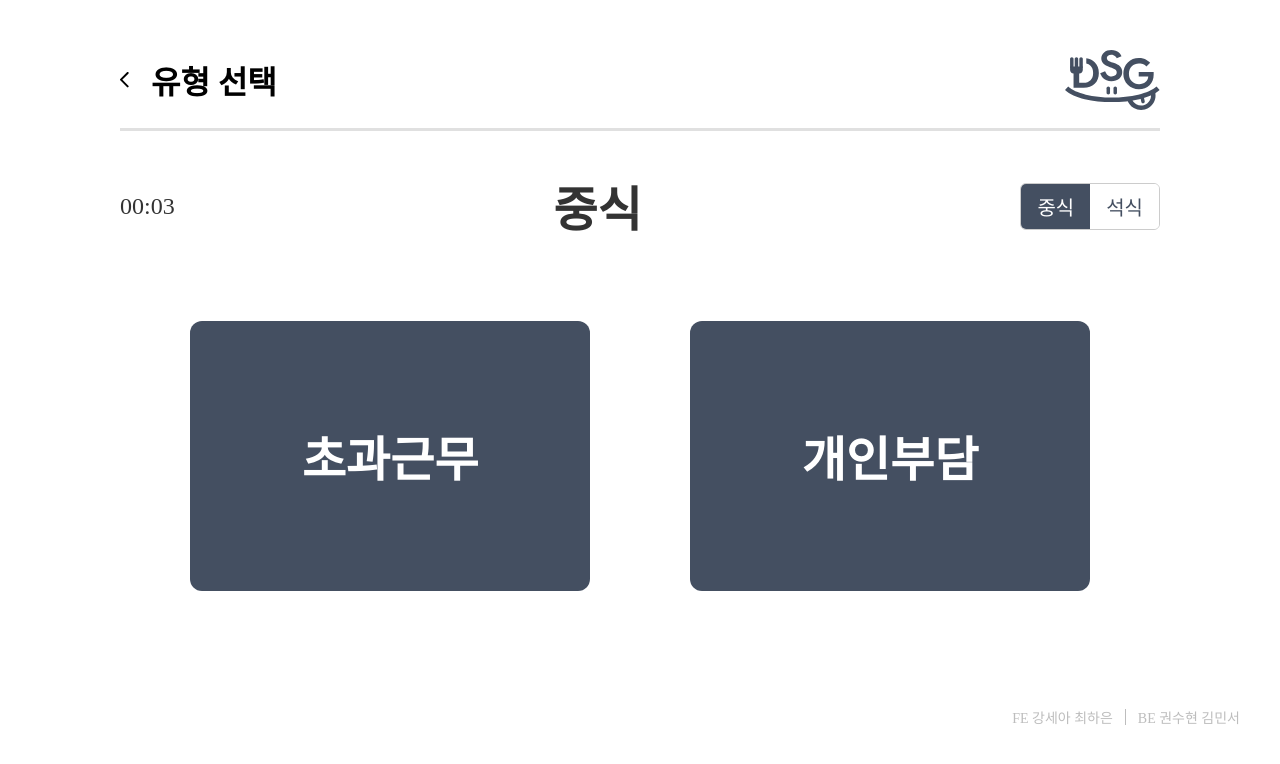
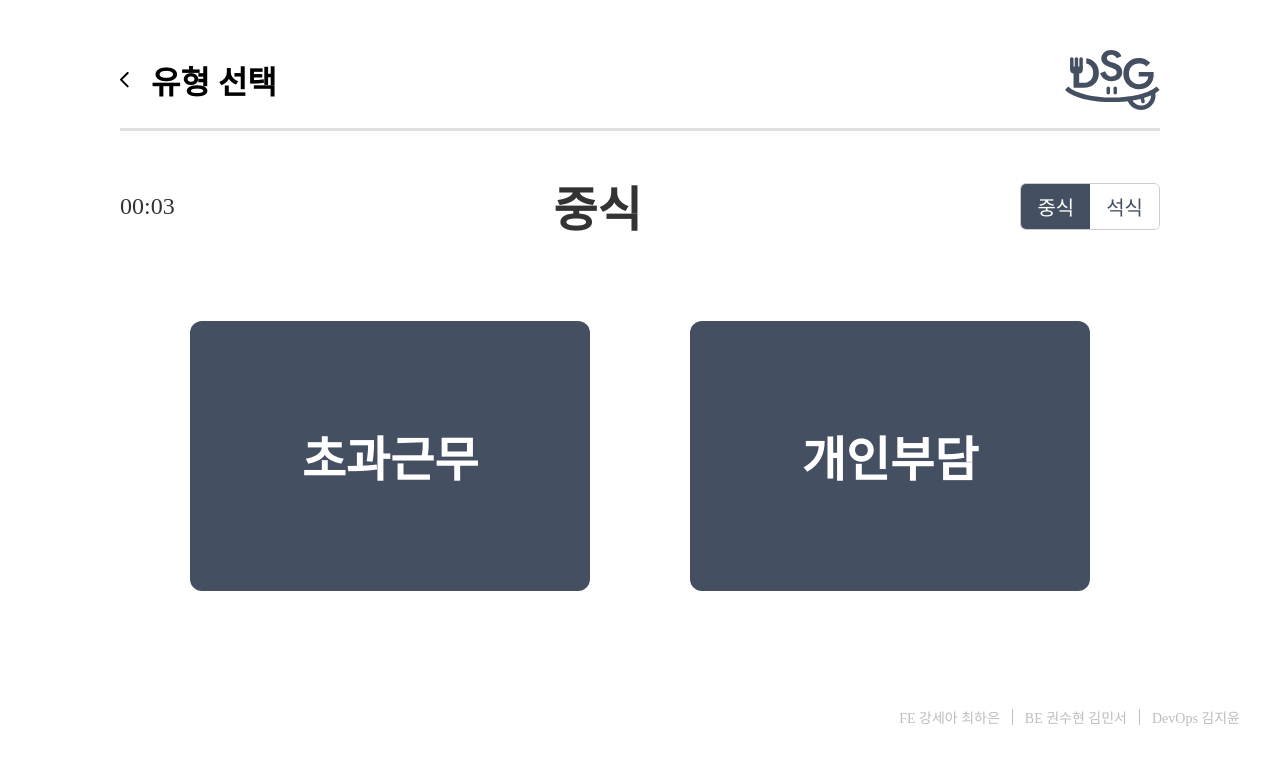
Before and after one commit to 2026DSG/DSG_Frontend, a React (Vite) app: page /apply/reason in a window 1280 px wide. Shown: the top 764 px of the page. Built offline with nearby package versions, Linux system fonts and the light colour scheme.

Commit message:
fix: 하단 개발자 이름 추가
- DevOps 배포 관련 담당자 이름 추가

```diff
--- a/src/components/Footer.tsx
+++ b/src/components/Footer.tsx
@@ -7,6 +7,8 @@ const Footer = () => {
         <span>FE 강세아 최하은</span>
         <Divider />
         <span>BE 권수현 김민서</span>
+        <Divider />
+        <span>DevOps 김지윤</span>
       </Content>
     </FooterContainer>
   );
```
